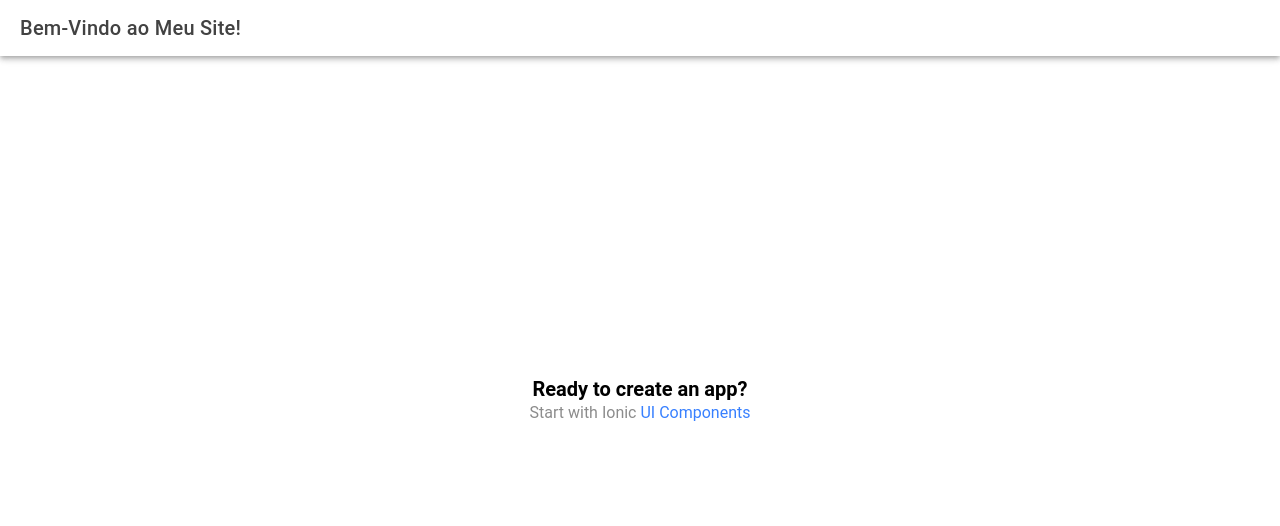
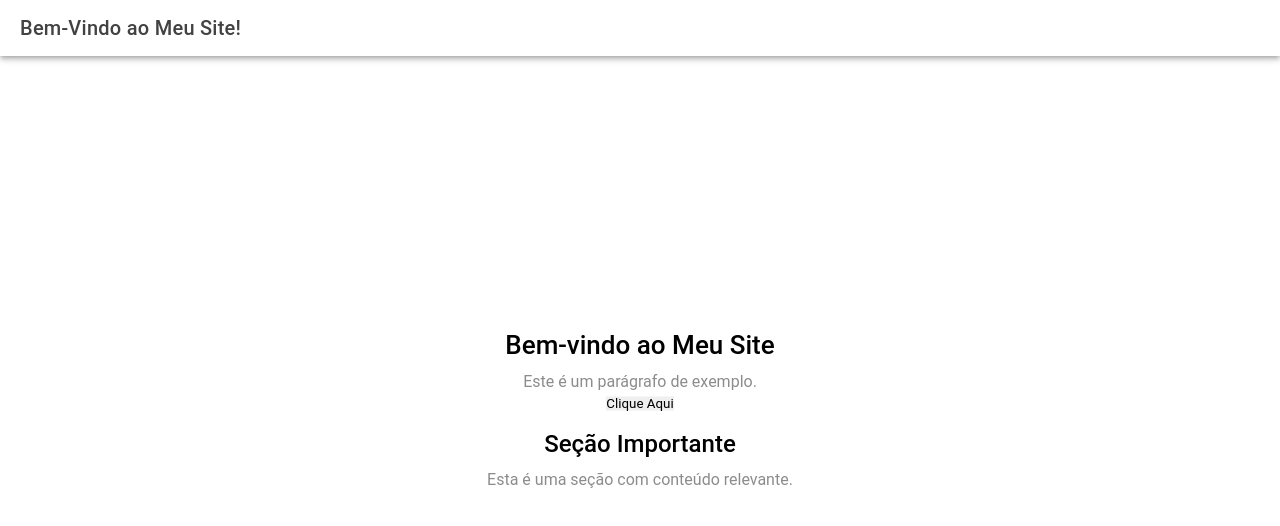
Before and after one commit to bru-mm/project-0, a React (Vite) app: page /home in a window 1280 px wide. Shown: the top 526 px of the page. Built offline with nearby package versions, Linux system fonts and the light colour scheme.

Commit message:
Adicao do componente TestContainer para testes

```diff
--- /dev/null
+++ b/src/components/TestContainer.css
@@ -0,0 +1,24 @@
+#container {
+  text-align: center;
+  position: absolute;
+  left: 0;
+  right: 0;
+  top: 50%;
+  transform: translateY(-50%);
+}
+
+#container strong {
+  font-size: 20px;
+  line-height: 26px;
+}
+
+#container p {
+  font-size: 16px;
+  line-height: 22px;
+  color: #8c8c8c;
+  margin: 0;
+}
+
+#container a {
+  text-decoration: none;
+}
--- /dev/null
+++ b/src/components/TestContainer.tsx
@@ -0,0 +1,20 @@
+import './TestContainer.css';
+
+interface ContainerProps { }
+
+const TestContainer: React.FC<ContainerProps> = () => {
+  return (
+    <div id="container">
+      <h1>Bem-vindo ao Meu Site</h1>
+      <p>Este é um parágrafo de exemplo.</p>
+      <button id="btn0">Clique Aqui</button>
+      <section>
+         <h2>Seção Importante</h2>
+         <p>Esta é uma seção com conteúdo relevante.</p>
+      </section>
+
+    </div>
+  );
+};
+
+export default TestContainer;
--- a/src/pages/Home.tsx
+++ b/src/pages/Home.tsx
@@ -1,5 +1,5 @@
 import { IonContent, IonHeader, IonPage, IonTitle, IonToolbar } from '@ionic/react';
-import ExploreContainer from '../components/ExploreContainer';
+import TestContainer from '../components/TestContainer';
 import './Home.css';
 
 const Home: React.FC = () => {
@@ -11,7 +11,7 @@ const Home: React.FC = () => {
         </IonToolbar>
       </IonHeader>
       <IonContent fullscreen>
-        <ExploreContainer />
+        <TestContainer />
       </IonContent>
     </IonPage>
   );
```
Also changed, not shown: 2 other files (tests, documents, lock files or other folders).
